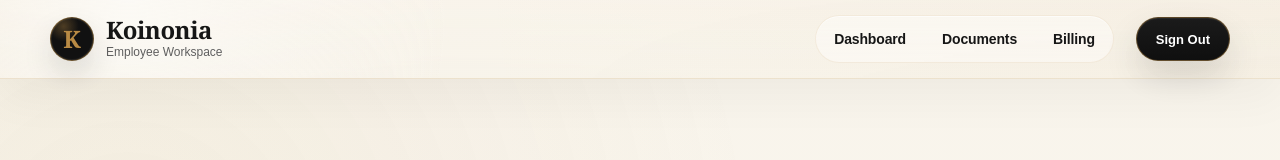
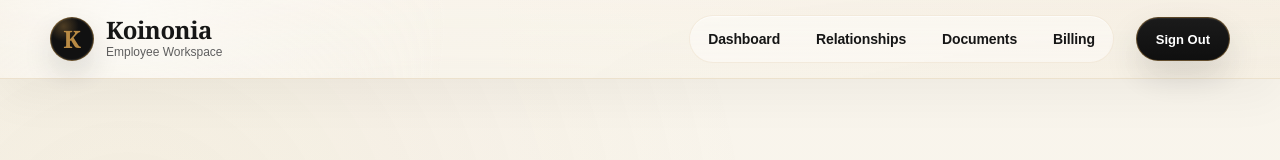
Before and after one commit to KoinoniaTransactions/Reynalds-OS, a Next.js app in the folder apps/web/: page /employee in a window 1280 px wide. Shown: the top 160 px of the page. Built offline with nearby package versions, Linux system fonts and the light colour scheme; no server answers.

Commit message:
Expose CRM only in employee navigation

```diff
--- a/apps/web/components/site/Header/Header.tsx
+++ b/apps/web/components/site/Header/Header.tsx
@@ -57,6 +57,11 @@ const employeeNavigationItems = [
     description: "Staff operating workspace"
   },
   {
+    label: "Relationships",
+    href: "/crm",
+    description: "Internal relationship CRM"
+  },
+  {
     label: "Documents",
     href: "/employee/documents",
     description: "Document workflows"
@@ -84,7 +89,7 @@ export function Header({
     pathname === "/client" || pathname.startsWith("/client/");
 
   const isEmployeePortalPage =
-    pathname === "/employee" || pathname.startsWith("/employee/");
+    pathname === "/employee" || pathname.startsWith("/employee/") || pathname === "/crm";
 
   const isPortalPage = isClientPortalPage || isEmployeePortalPage;
 
```
